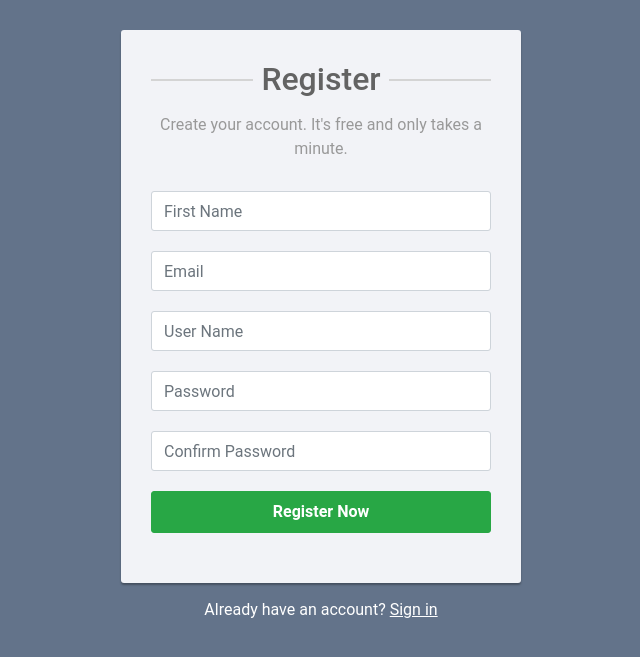
After one commit to Rasam22/TripPackager, a Django app: template weather/templates/registration/registration.html in a window 1280 px wide. The commit adds this page. Shown: the top 657 px of the page, without its empty margins (319-959 px from the left). Run offline with Django 3.2, Linux system fonts and the light colour scheme; the template is opened without the code that fills it, so the values that code supplies are empty; some libraries are stand-ins or nearby versions.

Commit message:
user authentication implemented

```diff
--- /dev/null
+++ b/weather/templates/registration/base.html
@@ -0,0 +1,139 @@
+<!doctype html>
+<html lang="en">
+
+<head>
+    <!-- Required meta tags -->
+    <meta charset="utf-8">
+    <meta name="viewport" content="width=device-width, initial-scale=1, shrink-to-fit=no">
+    <!-- Bootstrap CSS -->
+    <link rel="stylesheet" href="https://stackpath.bootstrapcdn.com/bootstrap/4.3.1/css/bootstrap.min.css" integrity="sha384-ggOyR0iXCbMQv3Xipma34MD+dH/1fQ784/j6cY/iJTQUOhcWr7x9JvoRxT2MZw1T" crossorigin="anonymous">
+    <link href="https://stackpath.bootstrapcdn.com/font-awesome/4.7.0/css/font-awesome.min.css" rel="stylesheet" integrity="sha384-wvfXpqpZZVQGK6TAh5PVlGOfQNHSoD2xbE+QkPxCAFlNEevoEH3Sl0sibVcOQVnN" crossorigin="anonymous">
+    <style type="text/css">
+        body {
+            color: #fff;
+            background: #63738a;
+            font-family: 'Roboto', sans-serif;
+        }
+
+        .form-control {
+            height: 40px;
+            box-shadow: none;
+            color: #969fa4;
+        }
+
+        .form-control:focus {
+            border-color: #5cb85c;
+        }
+
+        .form-control,
+        .btn {
+            border-radius: 3px;
+        }
+
+        .signup-form {
+            width: 400px;
+            margin: 0 auto;
+            padding: 30px 0;
+        }
+
+        .signup-form h2 {
+            color: #636363;
+            margin: 0 0 15px;
+            position: relative;
+            text-align: center;
+        }
+
+        .signup-form h2:before,
+        .signup-form h2:after {
+            content: "";
+            height: 2px;
+            width: 30%;
+            background: #d4d4d4;
+            position: absolute;
+            top: 50%;
+            z-index: 2;
+        }
+
+        .signup-form h2:before {
+            left: 0;
+        }
+
+        .signup-form h2:after {
+            right: 0;
+        }
+
+        .signup-form .hint-text {
+            color: #999;
+            margin-bottom: 30px;
+            text-align: center;
+        }
+
+        .signup-form form {
+            color: #999;
+            border-radius: 3px;
+            margin-bottom: 15px;
+            background: #f2f3f7;
+            box-shadow: 0px 2px 2px rgba(0, 0, 0, 0.3);
+            padding: 30px;
+        }
+
+        .signup-form .form-group {
+            margin-bottom: 20px;
+        }
+
+        .signup-form input[type="checkbox"] {
+            margin-top: 3px;
+        }
+
+        .signup-form .btn {
+            font-size: 16px;
+            font-weight: bold;
+            min-width: 140px;
+            outline: none !important;
+        }
+
+        .signup-form .row div:first-child {
+            padding-right: 10px;
+        }
+
+        .signup-form .row div:last-child {
+            padding-left: 10px;
+        }
+
+        .signup-form a {
+            color: #fff;
+            text-decoration: underline;
+        }
+
+        .signup-form a:hover {
+            text-decoration: none;
+        }
+
+        .signup-form form a {
+            color: #5cb85c;
+            text-decoration: none;
+        }
+
+        .signup-form form a:hover {
+            text-decoration: underline;
+        }
+    </style>
+
+    <title>TripPackager</title>
+</head>
+
+<body>
+    <div class="container">
+        {% block maincontent %} {% endblock maincontent %}
+    </div>
+    <!-- Optional JavaScript -->
+    <!-- jQuery first, then Popper.js, then Bootstrap JS -->
+    <script src="https://code.jquery.com/jquery-3.3.1.slim.min.js" integrity="sha384-q8i/X+965DzO0rT7abK41JStQIAqVgRVzpbzo5smXKp4YfRvH+8abtTE1Pi6jizo" crossorigin="anonymous">
+    </script>
+    <script src="https://cdnjs.cloudflare.com/ajax/libs/popper.js/1.14.7/umd/popper.min.js" integrity="sha384-UO2eT0CpHqdSJQ6hJty5KVphtPhzWj9WO1clHTMGa3JDZwrnQq4sF86dIHNDz0W1" crossorigin="anonymous">
+    </script>
+    <script src="https://stackpath.bootstrapcdn.com/bootstrap/4.3.1/js/bootstrap.min.js" integrity="sha384-JjSmVgyd0p3pXB1rRibZUAYoIIy6OrQ6VrjIEaFf/nJGzIxFDsf4x0xIM+B07jRM" crossorigin="anonymous">
+    </script>
+</body>
+
+</html>
--- /dev/null
+++ b/weather/templates/registration/registration.html
@@ -0,0 +1,38 @@
+{% extends 'registration/base.html' %} {% block maincontent %}
+<div class="signup-form">
+    {% if form.errors %} {% for field in form %} {% for error in field.errors %}
+    <div class="alert alert-danger">
+        <strong>{{ error|escape }}</strong>
+    </div>
+    {% endfor %} {% endfor %} {% for error in form.non_field_errors %}
+    <div class="alert alert-danger">
+        <strong>{{ error|escape }}</strong>
+    </div>
+    {% endfor %} {% endif %}
+    <form action="{% url 'user_registration' %}" method="post">
+        {% csrf_token %}
+        <h2>Register</h2>
+        <p class="hint-text">Create your account. It's free and only takes a minute.</p>
+        <div class="form-group">
+            <input type="text" class="form-control" name="first_name" placeholder="First Name" required="required">
+        </div>
+        <div class="form-group">
+            <input type="email" class="form-control" name="email" placeholder="Email" required="required">
+        </div>
+        <div class="form-group">
+            <input type="text" class="form-control" name="username" placeholder="User Name" required="required">
+        </div>
+        <div class="form-group">
+            <input type="password" class="form-control" name="password1" placeholder="Password" required="required">
+        </div>
+        <div class="form-group">
+            <input type="password" class="form-control" name="password2" placeholder="Confirm Password" required="required">
+        </div>
+        <div class="form-group">
+            <button type="submit" class="btn btn-success btn-lg btn-block">Register Now</button>
+        </div>
+    </form>
+    <div class="text-center">Already have an account? <a href="{% url 'user_profile' %}">Sign in</a></div>
+</div>
+
+{% endblock maincontent %}
```
Also changed, not shown: weather/forms.py (+57 -8 lines), weather/templates/registration/login.html (+28 -35 lines), weather/templates/registration/login1.html (added, +36 -0 lines), weather/urls.py (+6 -6 lines), weather/views.py (+25 -13 lines), db.sqlite3, weather_site/settings.py (line endings or trailing spaces).
